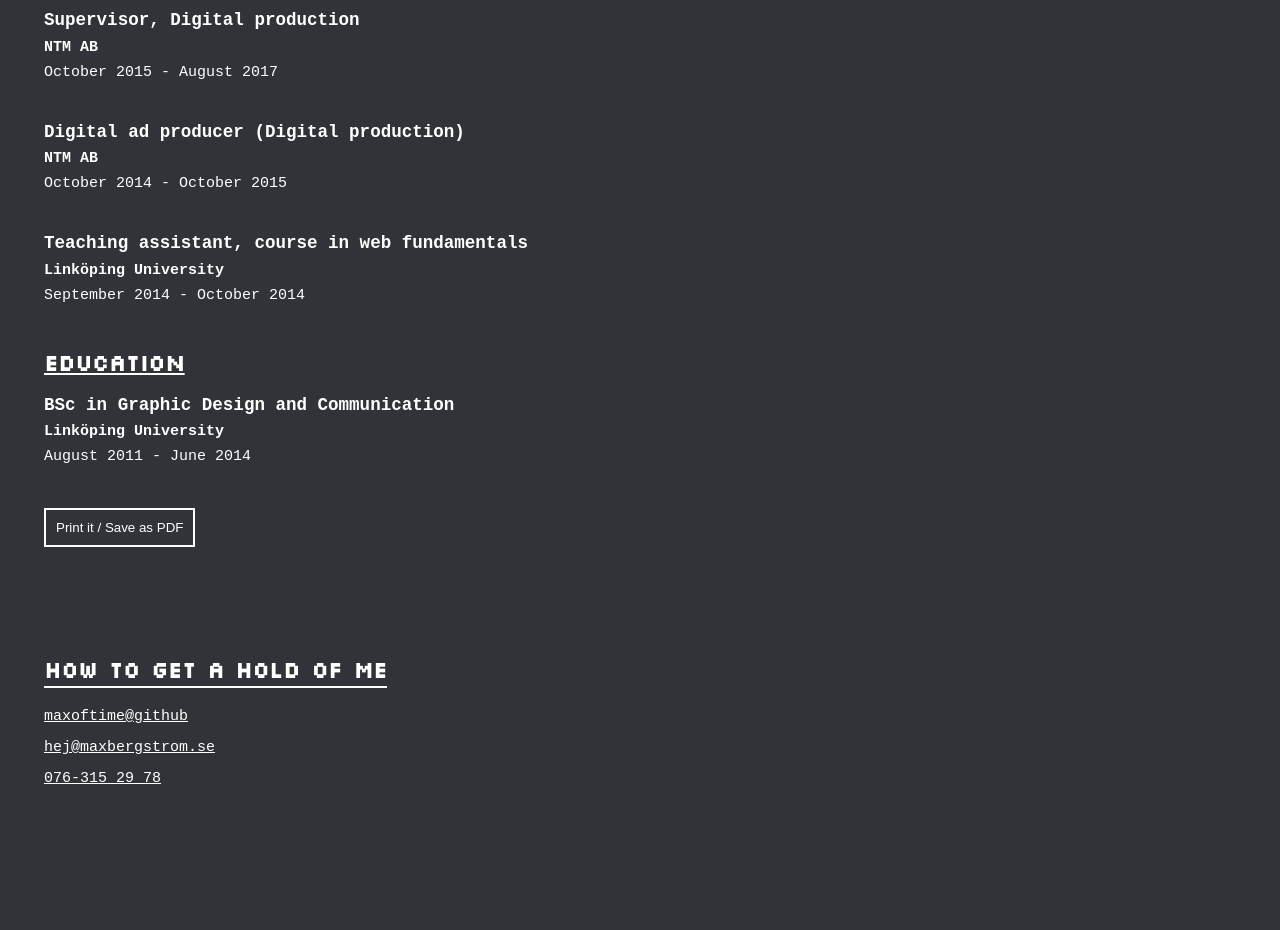
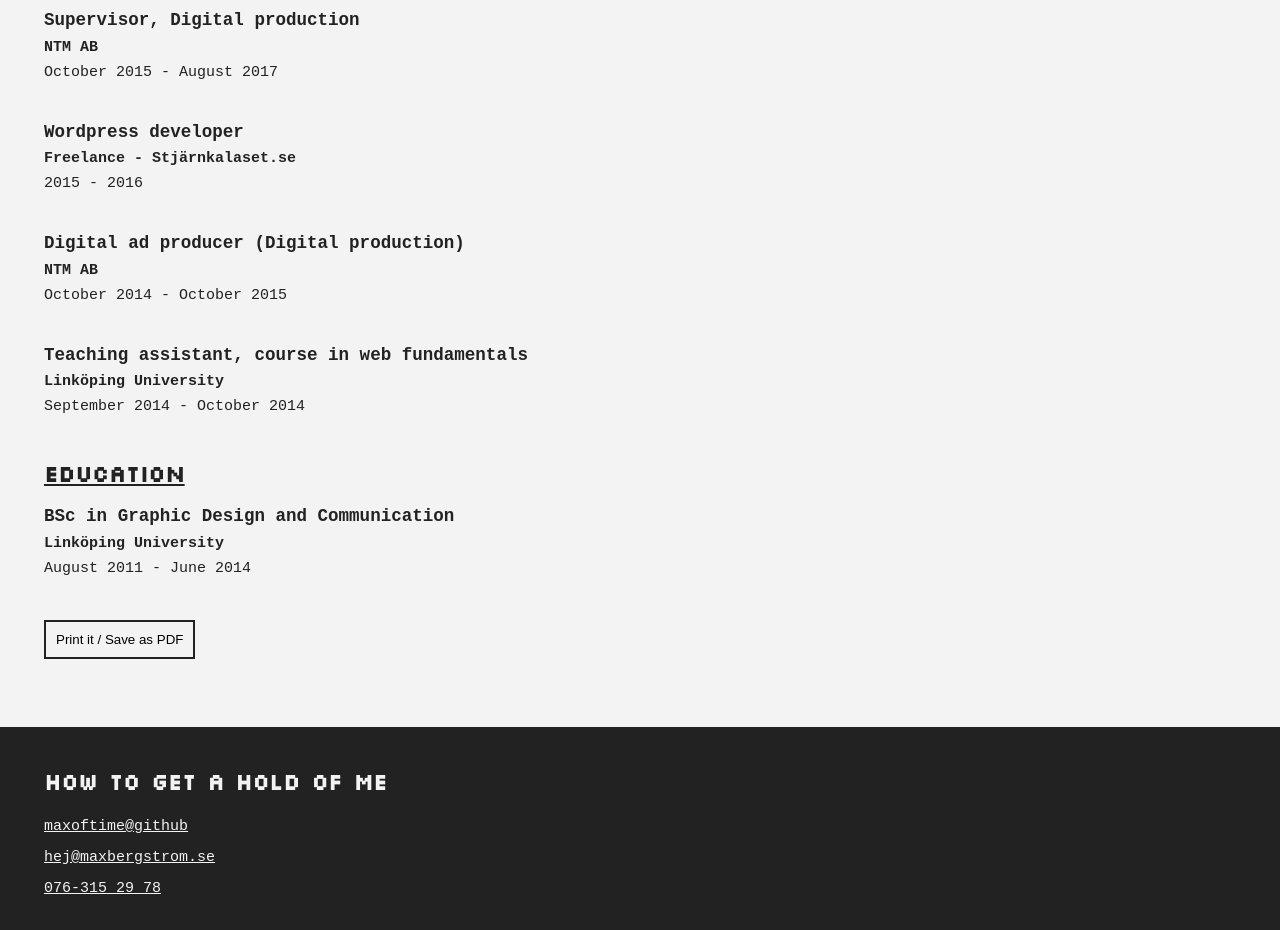
Before and after one commit to maxoftime/its-a-me, an Eleventy site: page src/cv/index.njk in a window 1280 px wide. Shown: the part 520-1450 px from the top of the page. Before the commit the page ends 1363 px from the top, so only its background shows below. Built offline with nearby package versions, Linux system fonts and the light colour scheme; Eleventy itself is replaced by a stand-in of ours; files that its build step writes are made by us from their sources.

Commit message:
feat: nice looking footer + added freelance gig to cv

```diff
--- a/src/_data/cv.js
+++ b/src/_data/cv.js
@@ -32,6 +32,14 @@ const cv = [
         type: "Employed"
     },
     {
+        title: "Wordpress developer",
+        place: "Freelance - Stjärnkalaset.se",
+        startDate: "2015",
+        endDate: "2016",
+        description: "",
+        type: "Employed"
+    },
+    {
         title: "Digital ad producer (Digital production)",
         place: "NTM AB",
         startDate: "October 2014",
--- a/src/_includes/assets/styles/global.css
+++ b/src/_includes/assets/styles/global.css
@@ -1,19 +1,23 @@
+:root {
+    --back-color: #f3f3f3;
+    --front-color: #222;
+}
+
 html {
     box-sizing: border-box;
 }
-
 *, *:before, *:after {
     box-sizing: inherit;
-    color: #fff;
 }
 
 html, body {
     padding: 0;
     margin: 0;
+    min-height: 100vh;
 }
 
 body {
-    background: #313338;
+    background: var(--back-color);
     width: 100vw;
     height: 100%;
     padding: 44px 44px;
@@ -21,6 +25,12 @@ body {
     line-height: 1.4;
     font-family: 'Courier New', monospace;
     color: #fff;
+    position: relative;
+    height: 100%;
+}
+
+p, a, h1, h2, h3, ul, li {
+    color: var(--front-color);
 }
 
 h1, h2 {
@@ -78,15 +88,17 @@ section .tags {
 }
 
 section .tags li {
-    display: inline-block;
+    display: inline;
     background: #000;
-    padding: 2px 5px;
+    padding: 3px 5px;
     margin-bottom: 5px;
+    color: var(--back-color);
+    line-height: 2.2;
 
 }
 
 button {
-    border: 2px solid #fff;
+    border: 2px solid var(--front-color);;
     background: transparent;
     padding: 10px;
 }
@@ -96,14 +108,22 @@ button:hover {
     border-bottom-width: 5px;
 }
 
-footer {
-    margin-top: 88px;
+main {
+    padding-bottom: 250px;
 }
 
-footer h2 {
-    border-bottom: 2px solid #fff;
-    color: #FFF;
-    display: inline-block;
+footer {
+    position: absolute;
+    bottom: 0;
+    width: 100%;
+    background: var(--front-color);
+    color: var(--back-color);
+    left: 0;
+    padding: 20px 44px 44px;
+}
+
+footer > * {
+    color: var(--back-color);
 }
 
 footer a {
```
